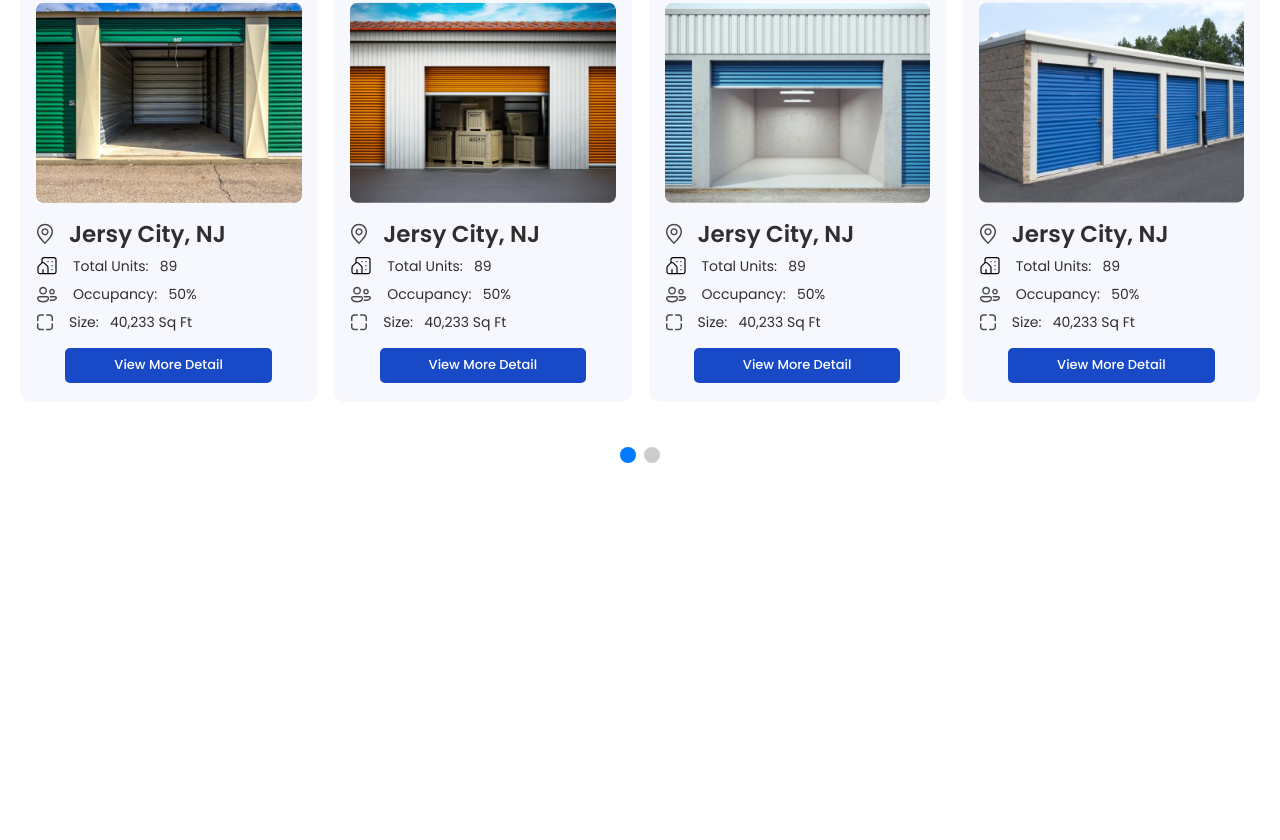
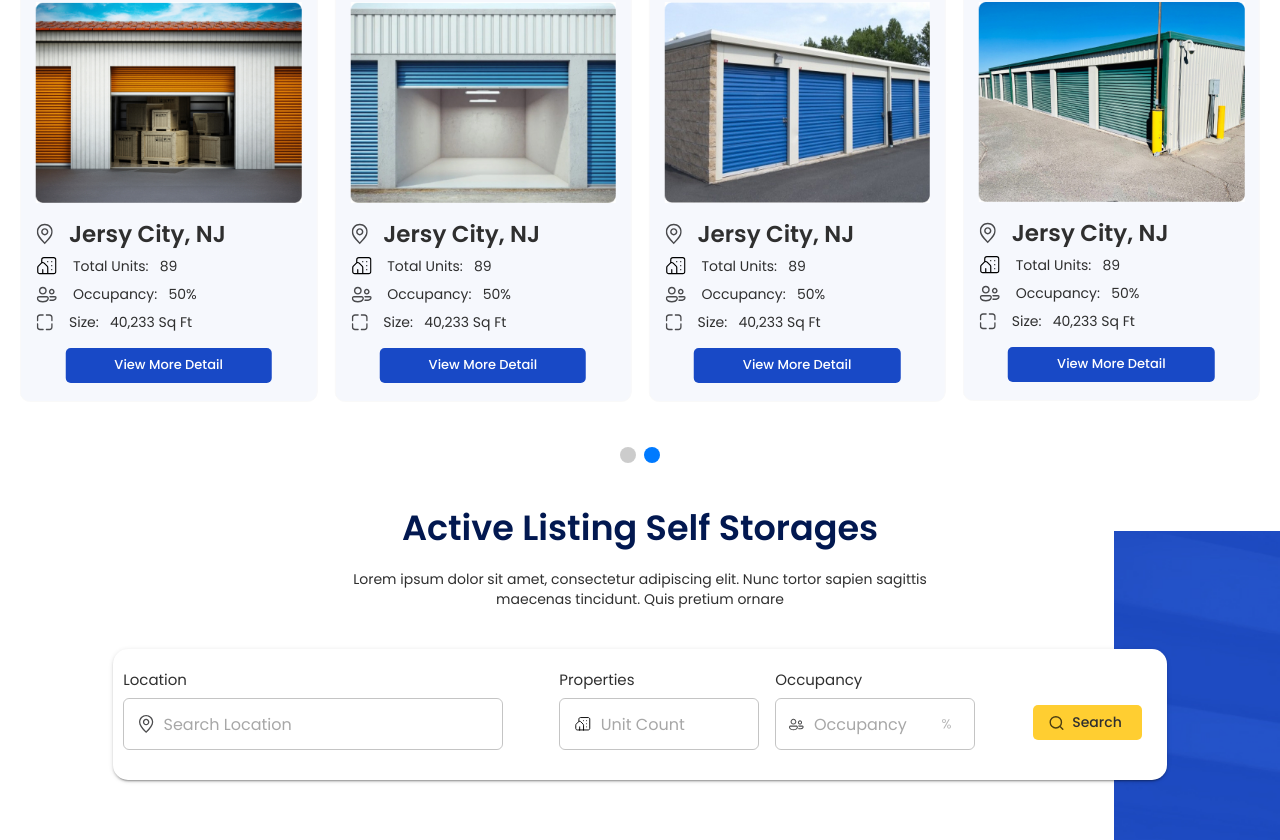
Before and after one commit to genral-walker/Realtools-Landing, a React (Create React App) app: page / in a window 1280 px wide. Shown: the part 928-1768 px from the top of the page. Before the commit the page ends 1505 px from the top, so only its background shows below. Built offline with nearby package versions, Linux system fonts and the light colour scheme.

Commit message:
add `Form` component

```diff
--- /dev/null
+++ b/src/components/CustomHeading/index.jsx
@@ -0,0 +1,15 @@
+import { HeadingWrapper } from './styles';
+
+export const CustomHeading = ({ variant, children, ...props }) => {
+  return (
+    <HeadingWrapper
+      varianttype={variant}
+      variant={
+        variant === 'subHead' ? 'h2' : variant === 'subHeadText' ? 'body2' : ''
+      }
+      {...props}
+    >
+      {children}
+    </HeadingWrapper>
+  );
+};
--- /dev/null
+++ b/src/components/CustomHeading/styles.js
@@ -0,0 +1,28 @@
+import { Typography, styled } from '@mui/material';
+
+export const HeadingWrapper = styled(Typography)(
+  ({ theme: { breakpoints, palette }, varianttype }) => {
+    if (varianttype === 'subHead') {
+      return {
+        fontSize: '35px',
+        fontWeight: 600,
+        color: palette.text.secondary,
+      };
+    } else if (varianttype === 'subHeadText') {
+      return {
+        margin: '20px 25vw',
+        [breakpoints.down('800')]: {
+          margin: '20px 15vw',
+        },
+        [breakpoints.down('570')]: {
+          margin: '20px 7vw',
+        },
+        [breakpoints.down('460')]: {
+          margin: '20px 0',
+        },
+      };
+    } else {
+      return {};
+    }
+  }
+);
--- /dev/null
+++ b/src/components/Form/index.jsx
@@ -0,0 +1,66 @@
+import { FormWrapper } from './styles';
+
+import { ReactComponent as LocationIcon } from 'assets/icons/location.svg';
+import { ReactComponent as PropertyIcon } from 'assets/icons/property.svg';
+import { ReactComponent as PeopleIcon } from 'assets/icons/people.svg';
+import { ReactComponent as PercentIcon } from 'assets/icons/percentage.svg';
+import { ReactComponent as SearchIcon } from 'assets/icons/search.svg';
+import { FormControl, FormControlLabel, Stack, TextField } from '@mui/material';
+import { CustomButton } from 'components';
+
+export const Form = () => {
+  return (
+    <FormWrapper elevation={2} component={'form'}>
+      <FormControl required>
+        <Stack spacing={2} direction="row">
+          <FormControlLabel
+            label="Location"
+            labelPlacement="top"
+            control={
+              <TextField
+                className="first"
+                size="small"
+                placeholder="Search Location"
+                InputProps={{ startAdornment: <LocationIcon /> }}
+              />
+            }
+          ></FormControlLabel>
+          <FormControlLabel
+            label="Properties"
+            labelPlacement="top"
+            control={
+              <TextField
+                className="second"
+                size="small"
+                placeholder="Unit Count"
+                InputProps={{ startAdornment: <PropertyIcon /> }}
+              />
+            }
+          ></FormControlLabel>
+          <FormControlLabel
+            labelPlacement="top"
+            label="Occupancy"
+            control={
+              <TextField
+                placeholder="Occupancy"
+                className="third"
+                size="small"
+                InputProps={{
+                  startAdornment: <PeopleIcon />,
+                  endAdornment: <PercentIcon />,
+                }}
+              />
+            }
+          ></FormControlLabel>
+          <CustomButton
+            displayType={'secondary'}
+            size="small"
+            startIcon={<SearchIcon />}
+          >
+            Search
+          </CustomButton>
+        </Stack>
+      </FormControl>
+    </FormWrapper>
+  );
+};
--- /dev/null
+++ b/src/components/Form/styles.js
@@ -0,0 +1,50 @@
+import { Card, styled } from '@mui/material';
+
+export const FormWrapper = styled(Card)(({ theme: { palette } }) => ({
+  '&.MuiPaper-root.MuiPaper-elevation': {
+    width: 'max-content',
+    padding: '20px 25px 30px 10px',
+    borderRadius: '15px',
+  },
+  label: {
+    '&:first-of-type': {
+      marginRight: '40px',
+    },
+    '&:last-of-type': {
+      marginRight: '42px',
+    },
+  },
+  '.MuiOutlinedInput-root.MuiInputBase-root.MuiInputBase-formControl': {
+    borderRadius: '6px',
+    paddingTop: '6px',
+    paddingBottom: '6px',
+    position: 'relative',
+    zIndex: 200,
+    svg: {
+      marginRight: '10px',
+      '&:last-of-type': {
+        marginLeft: '2px'
+      }
+    },
+  },
+
+  '.MuiFormControlLabel-label': {
+    fontSize: '15px',
+    alignSelf: 'start',
+    marginBottom: '7px',
+  },
+  '.first': {
+    width: '380px',
+  },
+  '.second, .third': {
+    width: '200px',
+  },
+  button: {
+    alignSelf: 'center',
+    transform: 'translateY(13px)',
+    svg: {
+      height: '14px',
+      width: '15px',
+    },
+  },
+}));
--- a/src/components/index.js
+++ b/src/components/index.js
@@ -2,3 +2,5 @@ export * from './Navbar';
 export * from './CustomButton';
 export * from './CustomDrawer';
 export * from './WareHouseDetails';
+export * from './CustomHeading';
+export * from './Form';
--- a/src/constants/theme.js
+++ b/src/constants/theme.js
@@ -7,7 +7,7 @@ const THEME = createTheme({
            black: '#000103'
         },
         primary: {
-            main: '#1849C6'
+            main: '#1849C6',
         },
         secondary: {
             main: '#FFCE31'
--- a/src/pages/Home/index.jsx
+++ b/src/pages/Home/index.jsx
@@ -1,8 +1,14 @@
 import { Box, Stack, Typography, useTheme, useMediaQuery } from '@mui/material';
-import { CustomButton, Navbar, WareHouseDetails } from 'components';
+import {
+  CustomButton,
+  CustomHeading,
+  Form,
+  Navbar,
+  WareHouseDetails,
+} from 'components';
 import { wareHouseDetails } from 'data';
 import { HomeWrapper } from './styles';
-import { Navigation, Pagination, Scrollbar, A11y } from 'swiper';
+import { Navigation, Pagination, Scrollbar, A11y, Autoplay } from 'swiper';
 import { Swiper, SwiperSlide } from 'swiper/react';
 import 'swiper/css';
 import 'swiper/css/free-mode';
@@ -41,18 +47,22 @@ export const Home = () => {
 
       <Box component={'main'}>
         <Box component={'section'} className="featured">
-          <Typography variant="h2" align="center">
+          <CustomHeading variant="subHead" align="center">
             Featured Self Storages
-          </Typography>
-          <Typography variant="body2" align="center">
+          </CustomHeading>
+          <CustomHeading variant="subHeadText" align="center">
             Lorem ipsum dolor sit amet, consectetur adipiscing elit. Nunc tortor
             sapien sagittis maecenas tincidunt. Quis pretium ornare
-          </Typography>
+          </CustomHeading>
 
           <Swiper
-            modules={[Navigation, Pagination, Scrollbar, A11y]}
+            modules={[Navigation, Pagination, Scrollbar, A11y, Autoplay]}
             spaceBetween={17}
             slidesPerView={1}
+            autoplay={{
+              delay: 3000,
+              disableOnInteraction: false,
+            }}
             navigation
             pagination={{ clickable: true }}
             scrollbar={{ draggable: true }}
@@ -79,6 +89,18 @@ export const Home = () => {
             ))}
           </Swiper>
         </Box>
+
+        <Box component={'section'} className="active-section">
+          <CustomHeading variant="subHead" align="center">
+            Active Listing Self Storages
+          </CustomHeading>
+          <CustomHeading variant="subHeadText" align="center">
+            Lorem ipsum dolor sit amet, consectetur adipiscing elit. Nunc tortor
+            sapien sagittis maecenas tincidunt. Quis pretium ornare
+          </CustomHeading>
+
+          <Form />
+        </Box>
       </Box>
     </HomeWrapper>
   );
--- a/src/pages/Home/styles.js
+++ b/src/pages/Home/styles.js
@@ -1,5 +1,6 @@
 import { styled, Box } from '@mui/material';
 import Hero from 'assets/images/Hero.jpg';
+import activeBG from 'assets/images/listings-decorator.jpg';
 
 export const HomeWrapper = styled(Box)(
   ({ theme: { breakpoints, palette } }) => ({
@@ -63,35 +64,40 @@ export const HomeWrapper = styled(Box)(
     main: {
       color: palette.text.primary,
     },
+
     '.featured': {
       background: palette.common.white,
-      padding: '100px 20px',
+      padding: '100px 20px 20px',
 
-      h2: {
-        fontSize: '35px',
-        fontWeight: 600,
-
-        '&+p': {
-          margin: '20px 25vw',
-          [breakpoints.down('800')]: {
-            margin: '20px 15vw',
-          },
-          [breakpoints.down('570')]: {
-            margin: '20px 7vw',
-          },
-          [breakpoints.down('460')]: {
-            margin: '20px 0',
-          },
-        },
-      },
       '.swiper.swiper-initialized': {
         marginTop: '60px',
         paddingBottom: '75px',
         '.swiper-pagination-bullet': {
           width: '16px',
-          height: '16px'
+          height: '16px',
         },
       },
     },
+
+    '.active-section': {
+      background: palette.common.white,
+      padding: '10px 5px 20px',
+      position: 'relative',
+      '&::after': {
+        content: '""',
+        position: 'absolute',
+        height: '90%',
+        width: '13%',
+        top: '10%',
+        right: '0',
+        background: `url(${activeBG}) top no-repeat`,
+        backgroundSize: 'cover'
+      },
+      form: {
+        margin: '40px auto',
+        position: 'relative',
+        zIndex: 300,
+      }
+    },
   })
 );
```
Also changed, not shown: src/components/WareHouseDetails/index.jsx (+6 -12 lines), src/assets/icons/property2.svg (added).
